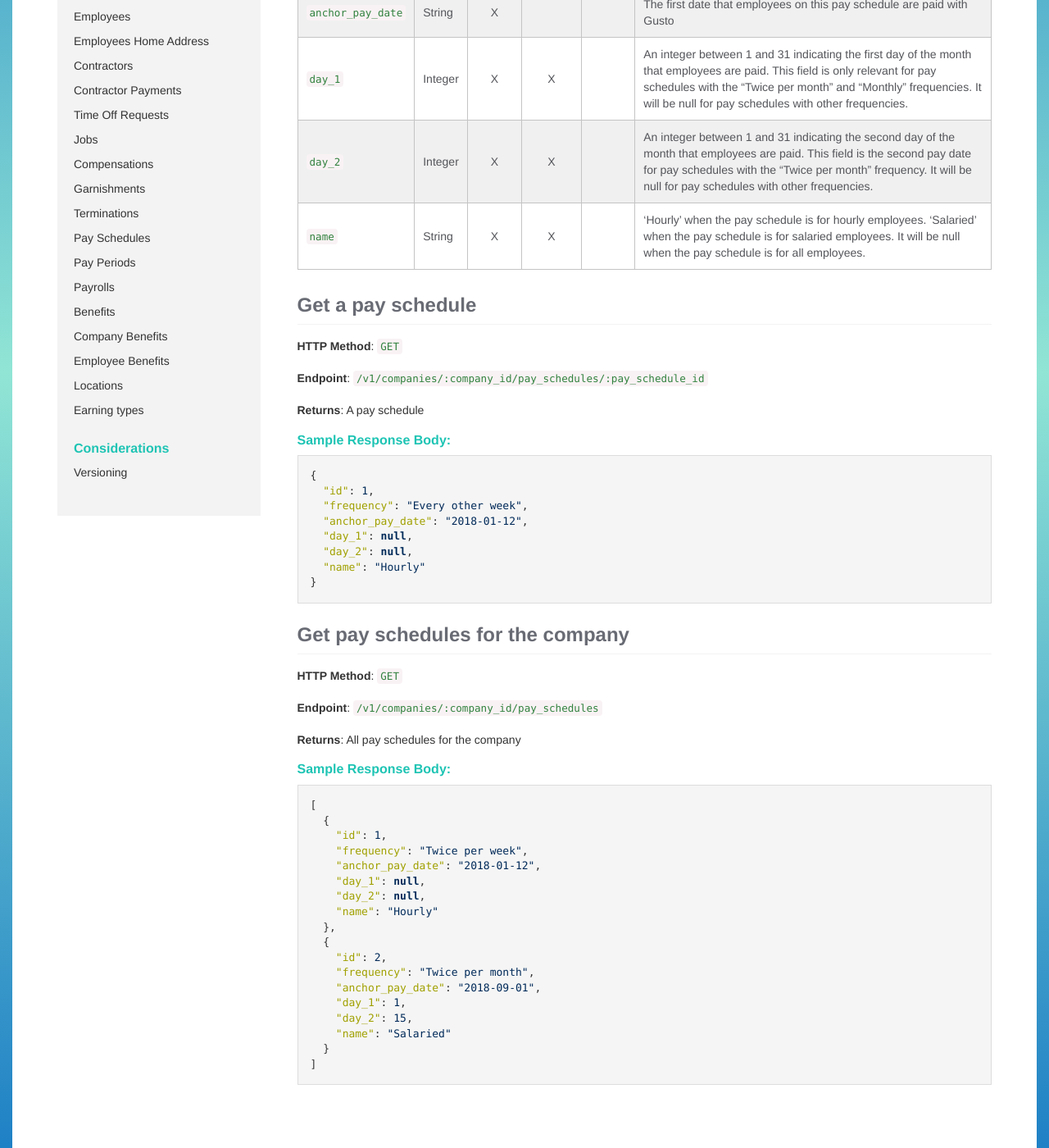
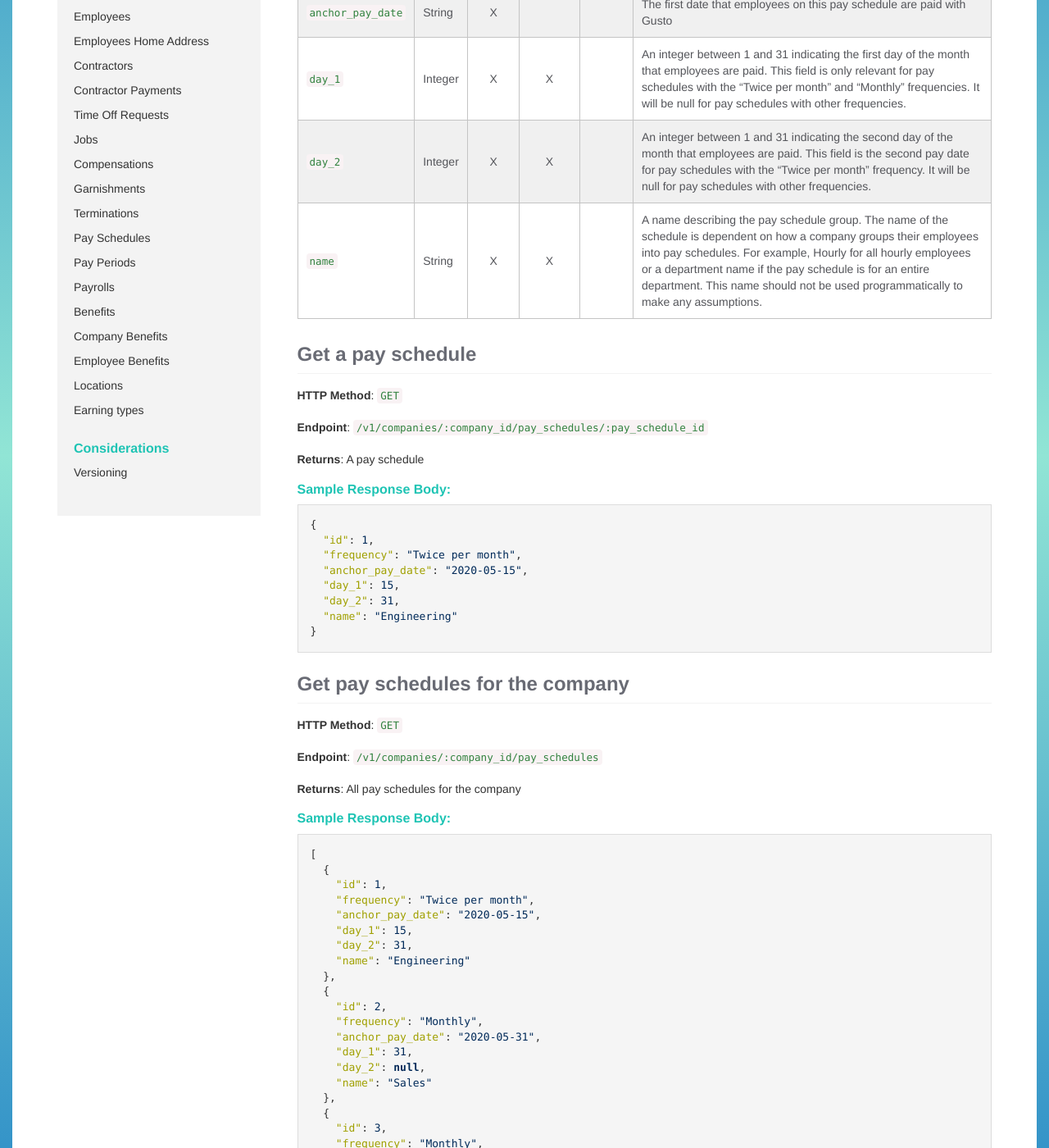
Before and after one commit to Gusto/gusto.github.io, a Jekyll site: the page built from _posts/2018-04-24-pay_schedules.markdown, in a window 1280 px wide and 1400 px high, scrolled down 539 px. Shown: the whole window at 82% size. Built offline with Jekyll 4.4.1, drawn with Linux system fonts in a browser that asks for light colours; some of the changed text lies outside the part shown.

Commit message:
Update documentation to emphasize the complexities of multiple pay schedules (#79)
The purpose of these documentation changes is to emphasize the possibility of having more than two pay schedules.
While our docs do imply a company can have many pay schedules, we've only supported hourly/salaried (up to 2), so it's possible that api partners have built these assumptions into their code. This documentation change includes an example with 3 pay schedules and emphasizes that `name` is not an attribute they should enumerate.

````diff
--- a/_posts/2018-04-24-pay_schedules.markdown
+++ b/_posts/2018-04-24-pay_schedules.markdown
@@ -18,7 +18,7 @@ when they should be paid. A company can have multiple pay schedules.
 | `anchor_pay_date`                 | String           |     X     |          |         | The first date that employees on this pay schedule are paid with Gusto
 | `day_1`                      | Integer           |     X     |     X    |         | An integer between 1 and 31 indicating the first day of the month that employees are paid. This field is only relevant for pay schedules with the "Twice per month" and "Monthly" frequencies. It will be null for pay schedules with other frequencies.
 | `day_2`                      | Integer           |     X     |     X    |         | An integer between 1 and 31 indicating the second day of the month that employees are paid. This field is the second pay date for pay schedules with the "Twice per month" frequency. It will be null for pay schedules with other frequencies.
-| `name`                      | String           |     X     |     X     |         | 'Hourly' when the pay schedule is for hourly employees. 'Salaried' when the pay schedule is for salaried employees. It will be null when the pay schedule is for all employees.
+| `name`                      | String           |     X     |     X     |         | A name describing the pay schedule group. The name of the schedule is dependent on how a company groups their employees into pay schedules. For example, Hourly for all hourly employees or a department name if the pay schedule is for an entire department. This name should not be used programmatically to make any assumptions.
 
 ## Get a pay schedule
 
@@ -33,11 +33,11 @@ when they should be paid. A company can have multiple pay schedules.
 ```json
 {
   "id": 1,
-  "frequency": "Every other week",
-  "anchor_pay_date": "2018-01-12",
-  "day_1": null,
-  "day_2": null,
-  "name": "Hourly"
+  "frequency": "Twice per month",
+  "anchor_pay_date": "2020-05-15",
+  "day_1": 15,
+  "day_2": 31,
+  "name": "Engineering"
 }
 ```
 
@@ -55,19 +55,27 @@ when they should be paid. A company can have multiple pay schedules.
 [
   {
     "id": 1,
-    "frequency": "Twice per week",
-    "anchor_pay_date": "2018-01-12",
-    "day_1": null,
-    "day_2": null,
-    "name": "Hourly"
+    "frequency": "Twice per month",
+    "anchor_pay_date": "2020-05-15",
+    "day_1": 15,
+    "day_2": 31,
+    "name": "Engineering"
   },
   {
     "id": 2,
-    "frequency": "Twice per month",
-    "anchor_pay_date": "2018-09-01",
-    "day_1": 1,
-    "day_2": 15,
-    "name": "Salaried"
+    "frequency": "Monthly",
+    "anchor_pay_date": "2020-05-31",
+    "day_1": 31,
+    "day_2": null,
+    "name": "Sales"
+  },
+  {
+    "id": 3,
+    "frequency": "Monthly",
+    "anchor_pay_date": "2020-05-31",
+    "day_1": 31,
+    "day_2": null,
+    "name": "Staff"
   }
 ]
 ```
````
